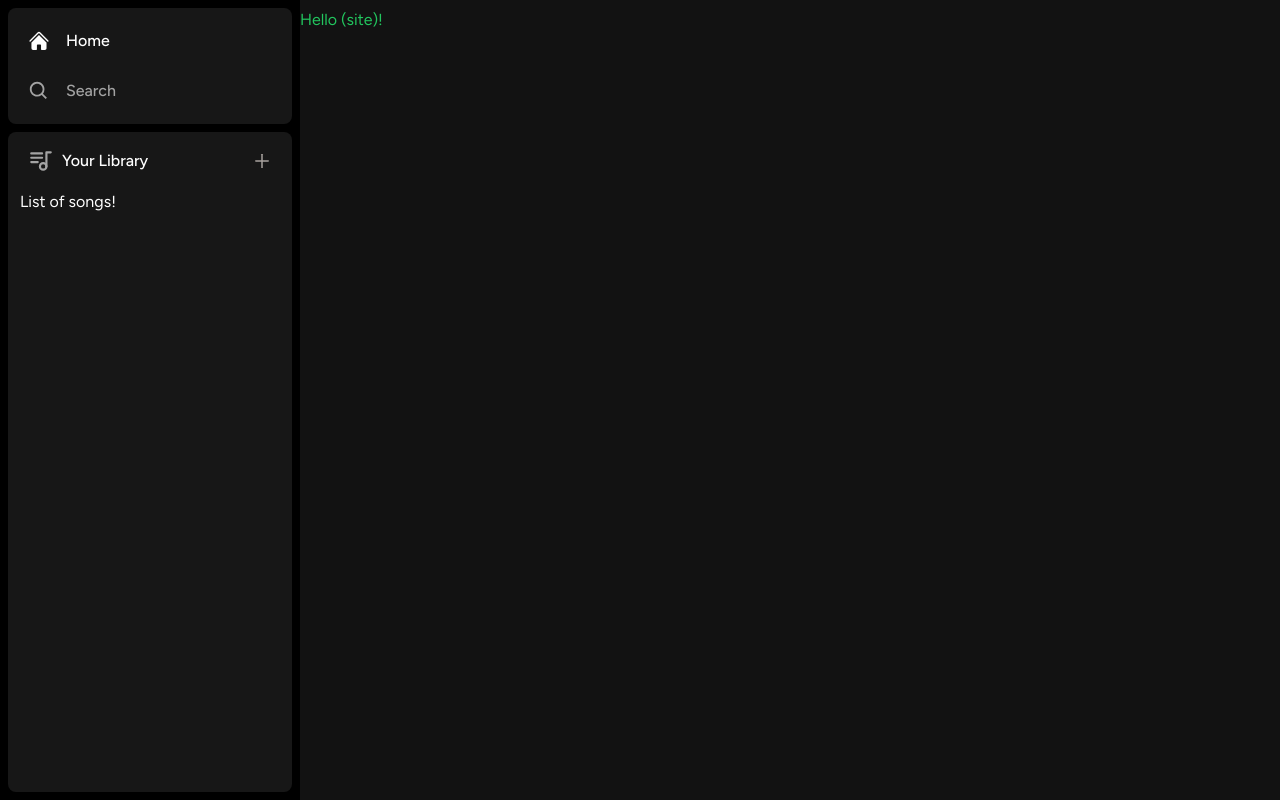
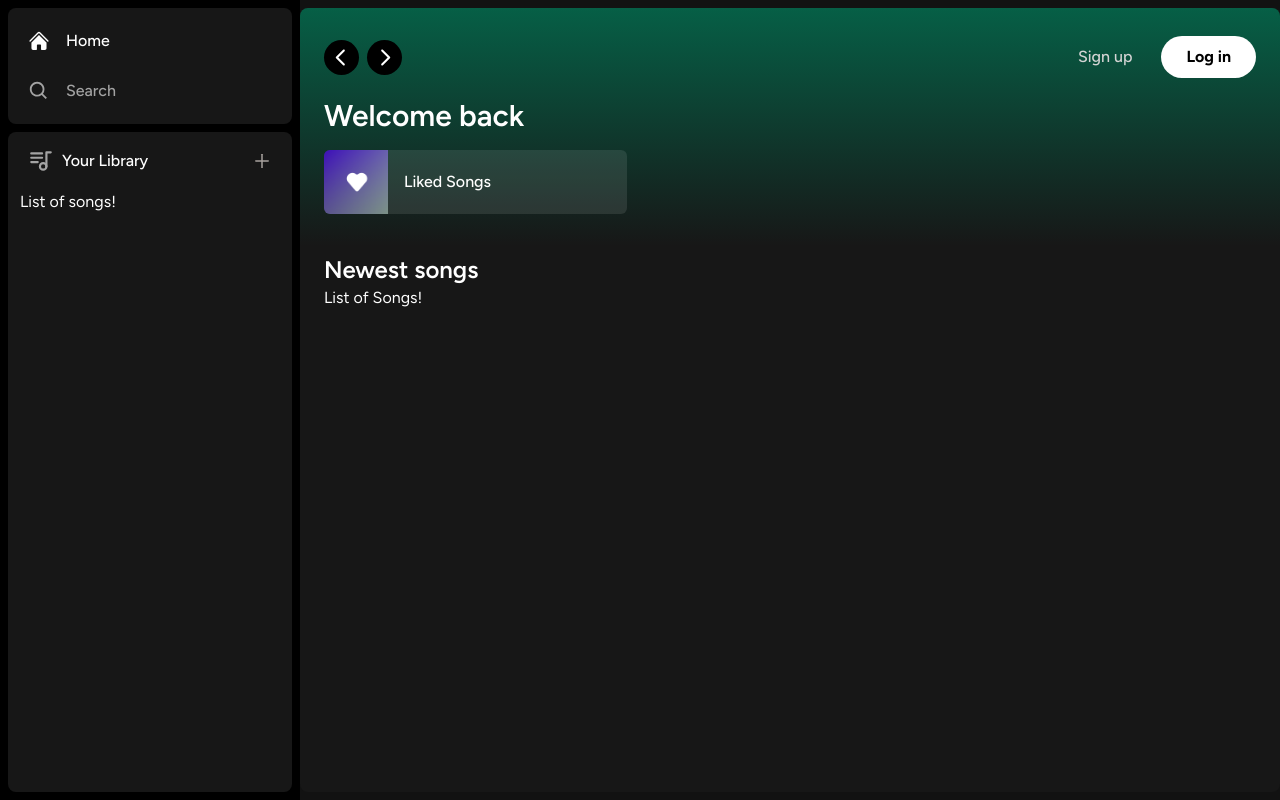
Before and after one commit to anthonypz/spotify-clone, a Next.js app: page / in a window 1280 px wide. Built offline with nearby package versions, Linux system fonts and the light colour scheme.

Commit message:
feat: create header UI components

```diff
--- a/app/(site)/page.tsx
+++ b/app/(site)/page.tsx
@@ -1,3 +1,27 @@
+import Header from '@/components/Header';
+import ListItem from '@/components/ListItem';
+
 export default function Home() {
-	return <div className='text-green-500'>Hello (site)!</div>;
+	return (
+		<div className='bg-neutral-900 rounded-lg h-full w-full overflow-hidden overflow-y-auto'>
+			<Header>
+				<div className='mb-2'>
+					<h1 className='text-white text-3xl font-semibold'>Welcome back</h1>
+					<div className='grid grid-cols-1 sm:grid-cols-2 xl:grid-cols-3 2xl:grid-cols-4 gap-3 mt-4'>
+						<ListItem
+							image='/images/liked.png'
+							name='Liked Songs'
+							href='liked'
+						/>
+					</div>
+				</div>
+			</Header>
+			<div className='mt-2 mb-7 px-6'>
+				<div className='flex justify-between items-center'>
+					<h1 className='text-white text-2xl font-semibold'>Newest songs</h1>
+				</div>
+				<div>List of Songs!</div>
+			</div>
+		</div>
+	);
 }
--- /dev/null
+++ b/components/Button.tsx
@@ -0,0 +1,26 @@
+import { forwardRef } from 'react';
+import { twMerge } from 'tailwind-merge';
+
+interface ButtonProps extends React.ButtonHTMLAttributes<HTMLButtonElement> {}
+
+const Button = forwardRef<HTMLButtonElement, ButtonProps>(
+	({ className, children, disabled, type = 'button', ...props }, ref) => {
+		return (
+			<button
+				type={type}
+				className={twMerge(
+					`w-full rounded-full bg-green-500 border border-transparent px-3 py-3 disabled:cursor-not-allowed disabled:opacity-50 text-black font-bold hover:opacity-75 transition`,
+					className
+				)}
+				disabled={disabled}
+				ref={ref}
+				{...props}
+			>
+				{children}
+			</button>
+		);
+	}
+);
+
+Button.displayName = 'Button';
+export default Button;
--- /dev/null
+++ b/components/Header.tsx
@@ -0,0 +1,89 @@
+'use client';
+
+import { useRouter } from 'next/navigation';
+import { twMerge } from 'tailwind-merge';
+import { RxCaretLeft, RxCaretRight } from 'react-icons/rx';
+import { HiHome } from 'react-icons/hi2';
+import { BiSearch } from 'react-icons/bi';
+import Button from './Button';
+
+interface HeaderProps {
+	children: React.ReactNode;
+	className?: string;
+}
+
+const Header: React.FC<HeaderProps> = ({ children, className }) => {
+	const router = useRouter();
+
+	const handleLogout = () => {
+		// TODO: handle logout
+	};
+
+	return (
+		<div
+			className={twMerge(
+				`h-fit bg-gradient-to-b from-emerald-800 p-6`,
+				className
+			)}
+		>
+			<div className='w-full mb-4 flex items-center justify-between'>
+				<div
+					onClick={() => router.back()}
+					className='hidden md:flex gap-x-2 items-center'
+				>
+					<button className='rounded-full bg-black flex items-center justify-center hover:opacity-75 transition'>
+						<RxCaretLeft
+							size={35}
+							className='text-white'
+						/>
+					</button>
+					<button
+						onClick={() => router.forward()}
+						className='rounded-full bg-black flex items-center justify-center hover:opacity-75 transition'
+					>
+						<RxCaretRight
+							size={35}
+							className='text-white'
+						/>
+					</button>
+				</div>
+				<div className='flex md:hidden gap-x-2 items-center'>
+					<button className='rounded-full p-2 bg-white flex items-center justify-center hover:opacity-75 transition'>
+						<HiHome
+							className='text-black'
+							size={20}
+						/>
+					</button>
+					<button className='rounded-full p-2 bg-white flex items-center justify-center hover:opacity-75 transition'>
+						<BiSearch
+							className='text-black'
+							size={20}
+						/>
+					</button>
+				</div>
+				<div className='flex justify-between items-center gap-x-4'>
+					<>
+						<div>
+							<Button
+								onClick={() => {}}
+								className='bg-transparent text-neutral-300 font-medium'
+							>
+								Sign up
+							</Button>
+						</div>
+						<div>
+							<Button
+								onClick={() => {}}
+								className='bg-white px-6 py-2'
+							>
+								Log in
+							</Button>
+						</div>
+					</>
+				</div>
+			</div>
+			{children}
+		</div>
+	);
+};
+export default Header;
--- /dev/null
+++ b/components/ListItem.tsx
@@ -0,0 +1,40 @@
+'use client';
+
+import { useRouter } from 'next/navigation';
+import Image from 'next/image';
+import { FaPlay } from 'react-icons/fa';
+
+interface ListItemProps {
+	image: string;
+	name: string;
+	href: string;
+}
+
+const ListItem: React.FC<ListItemProps> = ({ image, name, href }) => {
+	const router = useRouter();
+
+	const handleClick = () => {
+		// TODO: Add auth before push
+		router.push(href);
+	};
+	return (
+		<button
+			onClick={handleClick}
+			className='relative	group flex items-center rounded-md overflow-hidden gap-x-4 bg-neutral-100/10 hover:bg-neutral-100/20 transition pr-4'
+		>
+			<div className='relative min-h-[64px] min-w-[64px]'>
+				<Image
+					className='object-cover'
+					fill
+					src={image}
+					alt='like button'
+				/>
+			</div>
+			<p className='font-medium truncate py-5'>{name}</p>
+			<div className='absolute transition opacity-0 rounded-full flex items-center justify-center bg-green-500 p-4 drop-shadow-md right-5 group-hover:opacity-100 hover:scale-110'>
+				<FaPlay className='text-black' />
+			</div>
+		</button>
+	);
+};
+export default ListItem;
```
Also changed, not shown: public/images/liked.png (added).
